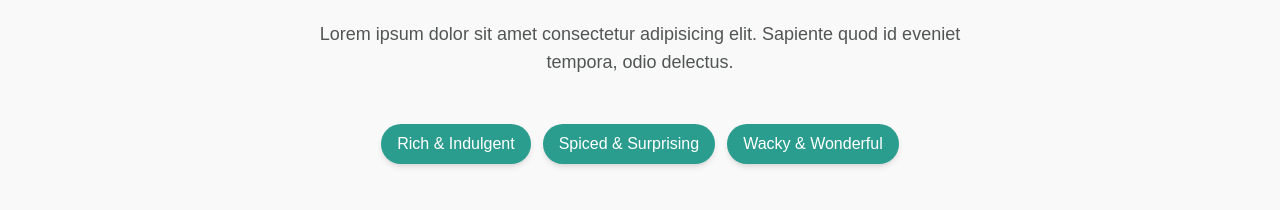
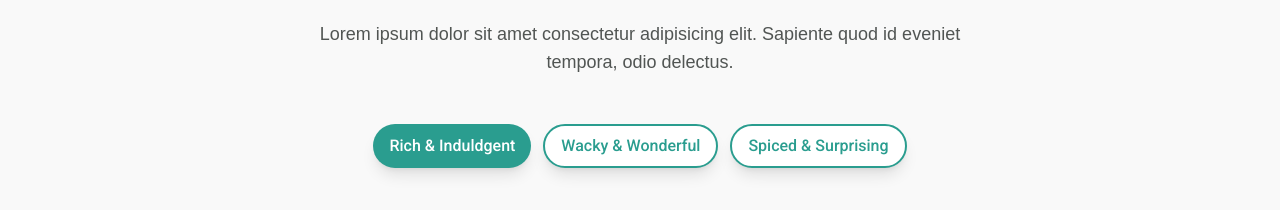
Before and after one commit to Sandsy09/cream_and_ice, a React (Vite) app: page / in a window 1280 px wide. Shown: the part 1880-2090 px from the top of the page. Built offline with nearby package versions, Linux system fonts and the light colour scheme; grey boxes are pictures that could not be loaded.

Commit message:
product filter implemented on main home page

```diff
--- a/seeds/products.js
+++ b/seeds/products.js
@@ -4,13 +4,13 @@
 // import strawberryIceCream from '../src/assets/strawberry-ice-cream.jpg'
 // import lemonIceCream from '../src/assets/lemon-ice-cream.jpg'
 
-const products = [
+const productData = [
     {
         "id": 1,
         "title": "Vanilla",
         "price": 5.99,
         "product_type": "Ice-cream",
-        "category": "Rich &  Induldgent",
+        "category": "Rich & Induldgent",
         "short_description": "Lorem ipsum dolor sit amet consectetur adipisicing elit. Illo obcaeca",
         "description": "Lorem ipsum dolor, sit amet consectetur adipisicing elit. Sint ex, aliquam in eos soluta dignissimos optio repellat adipisci rem exercitationem aspernatur nesciunt quae ducimus laboriosam fugit distinctio totam. Asperiores, nostrum.",
         "image": 'https://res.cloudinary.com/dxadixl1i/image/upload/v1753649849/cream_and_ice/vanilla-ice-cream_xz5zih.jpg'
@@ -20,7 +20,7 @@ const products = [
         "title": "Chocolate",
         "price": 5.99,
         "product_type": "Ice-cream",
-        "category": "Rich &  Induldgent",
+        "category": "Rich & Induldgent",
         "short_description": "Lorem ipsum dolor sit amet consectetur adipisicing elit. Illo obcaeca",
         "description": "Lorem ipsum dolor, sit amet consectetur adipisicing elit. Sint ex, aliquam in eos soluta dignissimos optio repellat adipisci rem exercitationem aspernatur nesciunt quae ducimus laboriosam fugit distinctio totam. Asperiores, nostrum.",
         "image": 'https://res.cloudinary.com/dxadixl1i/image/upload/v1753649850/cream_and_ice/chocolate-ice-cream_ssogmx.jpg'
@@ -30,7 +30,7 @@ const products = [
         "title": "Strawberry",
         "price": 5.99,
         "product_type": "Ice-cream",
-        "category": "Rich &  Induldgent",
+        "category": "Rich & Induldgent",
         "short_description": "Lorem ipsum dolor sit amet consectetur adipisicing elit. Illo obcaeca",
         "description": "Lorem ipsum dolor, sit amet consectetur adipisicing elit. Sint ex, aliquam in eos soluta dignissimos optio repellat adipisci rem exercitationem aspernatur nesciunt quae ducimus laboriosam fugit distinctio totam. Asperiores, nostrum.",
         "image": 'https://res.cloudinary.com/dxadixl1i/image/upload/v1753649849/cream_and_ice/strawberry-ice-cream_gzjayr.jpg'
@@ -40,7 +40,7 @@ const products = [
         "title": "Cherry",
         "price": 5.99,
         "product_type": "Ice-cream",
-        "category": "Rich &  Induldgent",
+        "category": "Rich & Induldgent",
         "short_description": "Lorem ipsum dolor sit amet consectetur adipisicing elit. Illo obcaeca",
         "description": "Lorem ipsum dolor, sit amet consectetur adipisicing elit. Sint ex, aliquam in eos soluta dignissimos optio repellat adipisci rem exercitationem aspernatur nesciunt quae ducimus laboriosam fugit distinctio totam. Asperiores, nostrum.",
         "image": "https://images.unsplash.com/photo-1646318754907-dc7c0d236a97?q=80&w=764&auto=format&fit=crop&ixlib=rb-4.1.0&ixid=M3wxMjA3fDB8MHxwaG90by1wYWdlfHx8fGVufDB8fHx8fA%3D%3D"
@@ -50,7 +50,7 @@ const products = [
         "title": "Lemon",
         "price": 5.99,
         "product_type": "Ice-cream",
-        "category": "Rich &  Induldgent",
+        "category": "Rich & Induldgent",
         "short_description": "Lorem ipsum dolor sit amet consectetur adipisicing elit. Illo obcaeca",
         "description": "Lorem ipsum dolor, sit amet consectetur adipisicing elit. Sint ex, aliquam in eos soluta dignissimos optio repellat adipisci rem exercitationem aspernatur nesciunt quae ducimus laboriosam fugit distinctio totam. Asperiores, nostrum.",
         "image": 'https://res.cloudinary.com/dxadixl1i/image/upload/v1753649848/cream_and_ice/lemon-ice-cream_bwnl0t.jpg'
@@ -60,7 +60,7 @@ const products = [
         "title": "Lavender",
         "price": 5.99,
         "product_type": "Ice-cream",
-        "category": "Rich &  Induldgent",
+        "category": "Rich & Induldgent",
         "short_description": "Lorem ipsum dolor sit amet consectetur adipisicing elit. Illo obcaeca",
         "description": "Lorem ipsum dolor, sit amet consectetur adipisicing elit. Sint ex, aliquam in eos soluta dignissimos optio repellat adipisci rem exercitationem aspernatur nesciunt quae ducimus laboriosam fugit distinctio totam. Asperiores, nostrum.",
         "image": 'https://res.cloudinary.com/dxadixl1i/image/upload/v1753649848/cream_and_ice/lavender-ice-cream_zjrdsv.jpg'
@@ -75,6 +75,16 @@ const products = [
         "description": "Lorem ipsum dolor, sit amet consectetur adipisicing elit. Sint ex, aliquam in eos soluta dignissimos optio repellat adipisci rem exercitationem aspernatur nesciunt quae ducimus laboriosam fugit distinctio totam. Asperiores, nostrum.",
         "image": "https://images.unsplash.com/photo-1646318754907-dc7c0d236a97?q=80&w=764&auto=format&fit=crop&ixlib=rb-4.1.0&ixid=M3wxMjA3fDB8MHxwaG90by1wYWdlfHx8fGVufDB8fHx8fA%3D%3D"
     },
+    {
+        "id": 8,
+        "title": "Cinnamon and Biscuit",
+        "price": 5.99,
+        "product_type": "Ice-cream",
+        "category": "Spiced & Surprising",
+        "short_description": "Lorem ipsum dolor sit amet consectetur adipisicing elit. Illo obcaeca",
+        "description": "Lorem ipsum dolor, sit amet consectetur adipisicing elit. Sint ex, aliquam in eos soluta dignissimos optio repellat adipisci rem exercitationem aspernatur nesciunt quae ducimus laboriosam fugit distinctio totam. Asperiores, nostrum.",
+        "image": "https://images.unsplash.com/photo-1646318754907-dc7c0d236a97?q=80&w=764&auto=format&fit=crop&ixlib=rb-4.1.0&ixid=M3wxMjA3fDB8MHxwaG90by1wYWdlfHx8fGVufDB8fHx8fA%3D%3D"
+    }
 ];
 
-export default products;
+export default productData;
--- a/src/App.jsx
+++ b/src/App.jsx
@@ -1,4 +1,4 @@
-import { Component, useState } from 'react'
+import { Component, useEffect, useLayoutEffect, useState } from 'react'
 import { Routes, Route } from 'react-router-dom';
 
 import Navigation from './Sections/Navigation/Navigation';
@@ -7,6 +7,8 @@ import FlavorsPage from './Pages/FlavorsPage';
 import CateringPage from './Pages/CateringPage';
 import LocationsPage from './Pages/LocationsPage';
 import CareersPage from './Pages/CareersPage';
+
+import productData from '../seeds/products';
 
 import './App2.css'
 
@@ -27,17 +29,36 @@ import './App2.css'
 //   }
 
 const App = () => {
-  const [menuActive, setMenuActive] = useState(false)
+  const [menuActive, setMenuActive] = useState(false);
+  const [products, setProducts] = useState([]);
+  const [filteredProducts, setFilteredProducts] = useState([]);
+
+  useEffect(() => {
+    setProducts(productData)
+    setFilteredProducts(productData.filter((product) =>
+      product.category.toLowerCase().includes("rich & induldgent")
+    ))
+  }, []);
 
   const toggleMenu = () => {
     setMenuActive(!menuActive)
   };
 
+  const handleProductCategorySelection = (event) => {
+    event.preventDefault()
+    const selectedCategory = event.target.textContent.toLowerCase();
+    const newFilteredProducts = products.filter((product) =>
+      product.category.toLowerCase().includes(selectedCategory)
+    );
+
+    setFilteredProducts(newFilteredProducts);
+  }
+
   return (
     <>
       <Routes>
         <Route path='/' element={<Navigation toggleMenu={toggleMenu} menuActive={menuActive} />}>
-          <Route index element={<HomePage />} />
+          <Route index element={<HomePage products={products} filteredProducts={filteredProducts} selectCategory={handleProductCategorySelection}/>} />
           <Route path='flavors' element={<FlavorsPage />} />
           <Route path='catering' element={<CateringPage />} />
           <Route path='locations' element={<LocationsPage />} />
--- a/src/App2.css
+++ b/src/App2.css
@@ -26,6 +26,9 @@
   --ice-red: #E76E50;
   --ice-off-white: #F9F9F9;
   --ice-text-content: rgba(10, 16, 13, 0.7);
+
+  /* Timing functions */
+  --ice-timging-cb1: cubic-bezier(0.165, 0.84, 0.44, 1);
 
   /* Review Theme Colors */
   --yelp-review: #FF1A1A;
--- a/src/Pages/HomePage.jsx
+++ b/src/Pages/HomePage.jsx
@@ -12,14 +12,14 @@ import Footer from '../Sections/Footer/Footer'
 const storyPhoto = 'https://res.cloudinary.com/dxadixl1i/image/upload/v1753649849/cream_and_ice/ice-cream-cones_wlkq2u.jpg'
 
 
-const HomePage = () => {
+const HomePage = ({ products, filteredProducts, selectCategory }) => {
     return (
         <>
             <main className='page-fade-in'>
                 <HomeBanner />
                 <BannerCarousel />
                 <Story storyPhoto={storyPhoto} />
-                <Product />
+                <Product products={products} filteredProducts={filteredProducts} selectCategory={selectCategory}/>
                 <Location />
                 <Reviews />
                 <Careers />
--- a/src/Sections/Product/Product.jsx
+++ b/src/Sections/Product/Product.jsx
@@ -1,8 +1,23 @@
+import { useEffect } from 'react';
+import { NavLink } from 'react-router-dom';
+
 import ProductList from '../../Components/ProductList/ProductList'
-import products from '../../../seeds/products'
 
 
-const Product = () => {
+const Product = ({ products, filteredProducts, selectCategory }) => {
+
+    // useEffect(() => {
+    //   console.log(window.innerWidth)
+    // }, [])
+
+    const categories = [];
+
+    products.forEach((product) => {
+      if (!categories.includes(product.category)) {
+          categories.push(product.category)
+      }
+    })
+
   return (
     <section className="py-24 px-6 relative overflow-hidden bg-(--ice-off-white)" id='section-products'>
       <div className="absolute bg-soft-red h-32 w-32 rounded-full -top-10 -left-10 z-0"></div>
@@ -12,23 +27,36 @@ const Product = () => {
           <h2 className='text-3xl md:text-5xl font-robo font-bold mb-4'><span className='font-cursive text-ice-teal'>Frozen</span> Flavors</h2>
           <p className='text-content text-lg text-center max-w-2xl mx-auto'>Lorem ipsum dolor sit amet consectetur adipisicing elit. Sapiente quod id eveniet tempora, odio delectus.</p>
         </div>
-        <div className="flex flex-wrap gap-3 justify-center mb-12">
-          <button className="bg-teal text-white rounded-full px-4 py-2 shadow-md">Rich & Indulgent</button>
-          <button className="bg-teal text-white rounded-full px-4 py-2 shadow-md">Spiced & Surprising</button>
-          <button className="bg-teal text-white rounded-full px-4 py-2 shadow-md">Wacky & Wonderful</button>
+        <div className="flex flex-wrap gap-3 justify-center mb-12 font-robo font-medium">
+          {
+            categories.map((category, idx) => {
+              if (filteredProducts[0].category === category) {
+                return(
+                  <button onClick={selectCategory} key={`category-button-${idx}`} className="bg-(--ice-teal) text-white rounded-full px-4 py-2 shadow-lg cursor-pointer">{category}</button>
+                )
+              } else {
+                return (
+                  <button onClick={selectCategory} key={`category-button-${idx}`} className="bg-white text-(--ice-teal) rounded-full px-4 py-2 shadow-lg cursor-pointer border-2 hover:bg-(--ice-teal)/30 hover:border-(--ice-teal)/30 transition-color duration-250">{category}</button>
+                )
+              }
+            })
+          }
+          {/* <button className="bg-(--ice-teal) text-white rounded-full px-4 py-2 shadow-md">Rich & Indulgent</button>
+          <button className="bg-(--ice-teal) text-white rounded-full px-4 py-2 shadow-md">Spiced & Surprising</button>
+          <button className="bg-(--ice-teal) text-white rounded-full px-4 py-2 shadow-md">Wacky & Wonderful</button> */}
         </div>
-        <ProductList products={products} />
+        <ProductList products={filteredProducts} />
       </div>
       <div className="text-center mt-12">
-        <a href="/flavors">
+        <NavLink to="/flavors">
           <button className='z-1 relative inline-flex gap-2 items-center justify-center mx-auto space-between font-robo font-medium bg-(--ice-teal) text-white py-2 px-5 md:px-7 rounded-lg cursor-pointer hover:bg-white border-2 border-transparent hover:border-(--ice-teal) hover:text-(--ice-teal) transition-color duration-250'>
             <span>View all our flavors</span>
-            <svg xmlns="http://www.w3.org/2000/svg" width="18" height="18" viewBox="0 0 24 24" fill="none" stroke="currentColor" strokeWidth="2" strokeLinecap="round" strokeLinejoin="round" class="lucide lucide-arrow-right ml-2">
+            <svg xmlns="http://www.w3.org/2000/svg" width="18" height="18" viewBox="0 0 24 24" fill="none" stroke="currentColor" strokeWidth="2" strokeLinecap="round" strokeLinejoin="round" className="ml-2">
               <path d="M5 12h14"></path>
               <path d="m12 5 7 7-7 7"></path>
             </svg>
           </button>
-        </a>
+        </NavLink>
       </div>
     </section>
   )
```
Also changed, not shown: src/Components/ReviewCard/ReviewCard.jsx (+4 -4 lines), src/Sections/Location/Location.jsx (+4 -3 lines).
